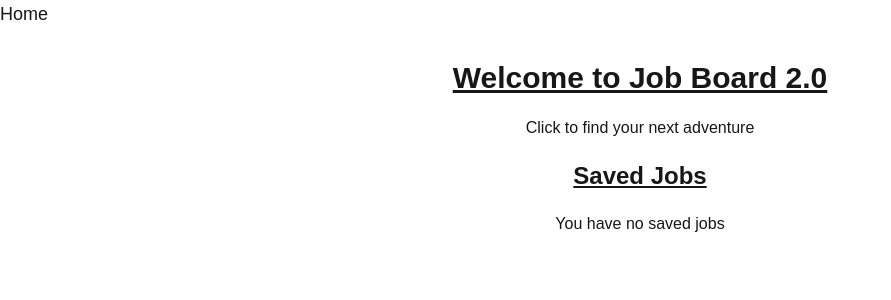
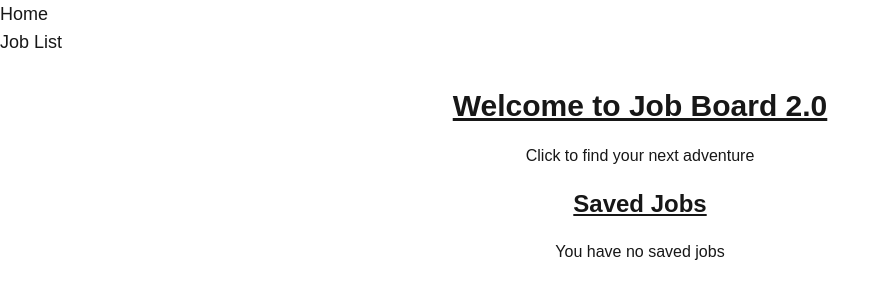
Before and after one commit to H3R01A/unibui-job-board, a Next.js app: page / in a window 1280 px wide. Shown: the top 300 px of the page, without its empty margins (0-891 px from the left). Built offline with nearby package versions, Linux system fonts and the light colour scheme.

Commit message:
update main-header component with navigation link to job list

```diff
--- a/components/main-header.tsx
+++ b/components/main-header.tsx
@@ -10,6 +10,11 @@ export default function MainHeader() {
               <NavLink href={'/'}>Home</NavLink>
             </div>
           </li>
+          <li className="hover:text-orange-600 transition duration-300 ease-in-out">
+            <div className="text-lg">
+              <NavLink href={'/jobs'}>Job List</NavLink>
+            </div>
+          </li>
         </ul>
       </nav>
     </header>
```
